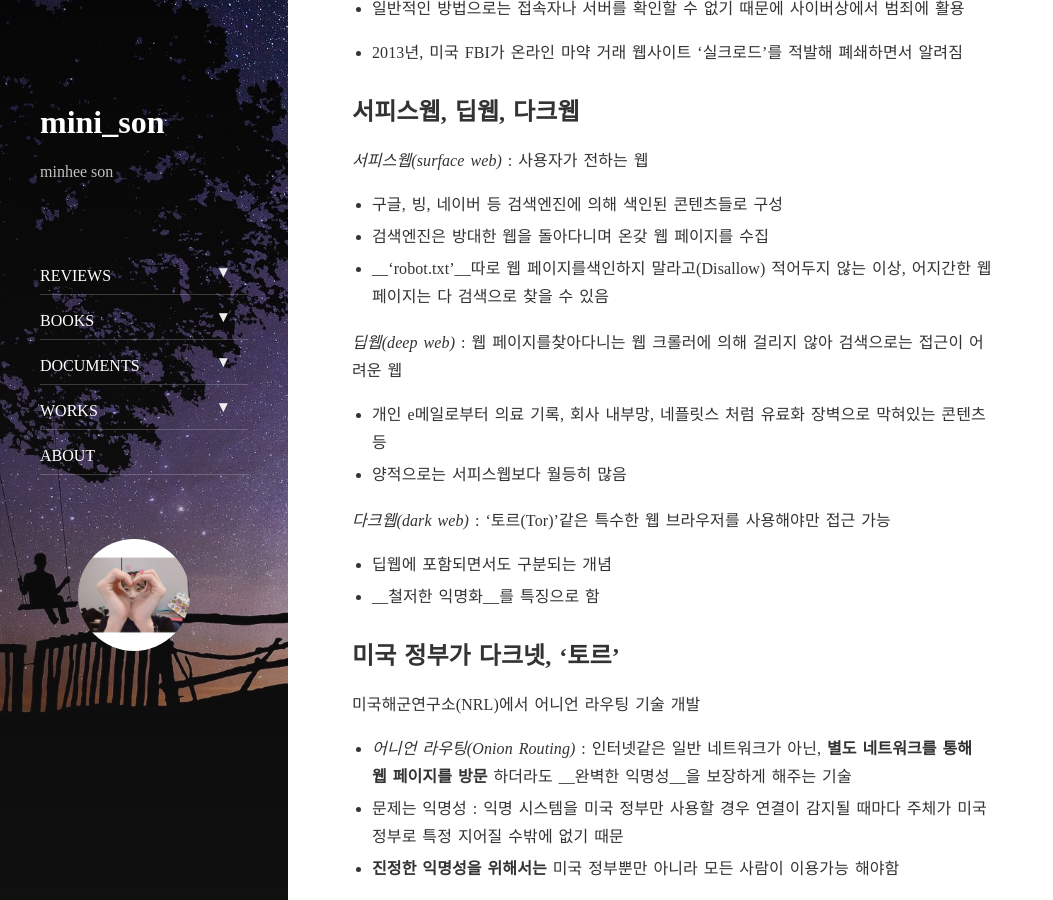
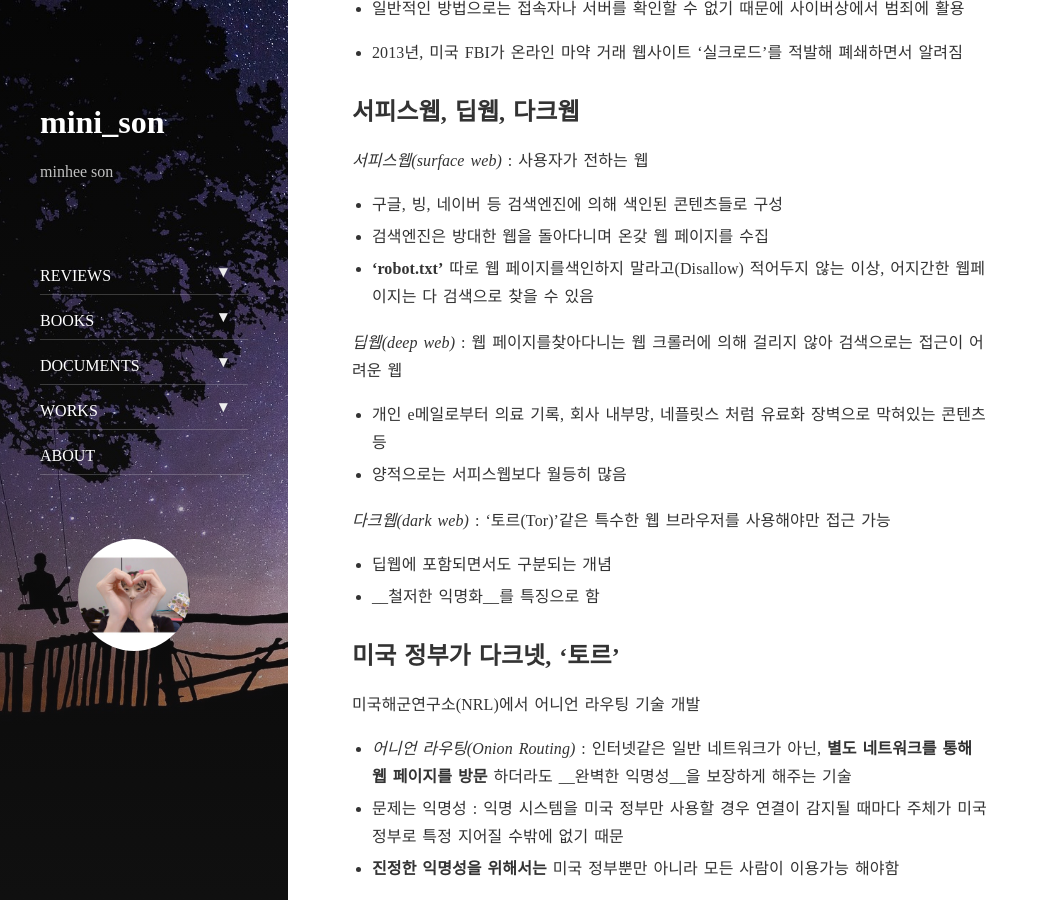
Before and after one commit to minheeson/minheeson.github.io, a Jekyll site: the page built from _posts/2017-02-24-doc-bloter-다크웹.markdown, in a window 1280 px wide and 900 px high, scrolled down 346 px. Shown: the whole window, without its empty margins (0-1053 px from the left). Built offline with Jekyll 4.4.1, drawn with Linux system fonts in a browser that asks for light colours; nearby versions of some CDN libraries; comment, search, counter and statistics services are not loaded.

```diff
--- a/_posts/2017-02-24-doc-bloter-다크웹.markdown
+++ b/_posts/2017-02-24-doc-bloter-다크웹.markdown
@@ -23,7 +23,7 @@ _서피스웹(surface web)_ : 사용자가 전하는 웹
 
 * 구글, 빙, 네이버 등 검색엔진에 의해 색인된 콘텐츠들로 구성
 * 검색엔진은 방대한 웹을 돌아다니며 온갖 웹 페이지를 수집
-* __'robot.txt'__따로 웹 페이지를색인하지 말라고(Disallow) 적어두지 않는 이상, 어지간한 웹페이지는 다 검색으로 찾을 수 있음
+* __'robot.txt'__ 따로 웹 페이지를색인하지 말라고(Disallow) 적어두지 않는 이상, 어지간한 웹페이지는 다 검색으로 찾을 수 있음
 
 _딥웹(deep web)_ : 웹 페이지를찾아다니는 웹 크롤러에 의해 걸리지 않아 검색으로는 접근이 어려운 웹
 
```
